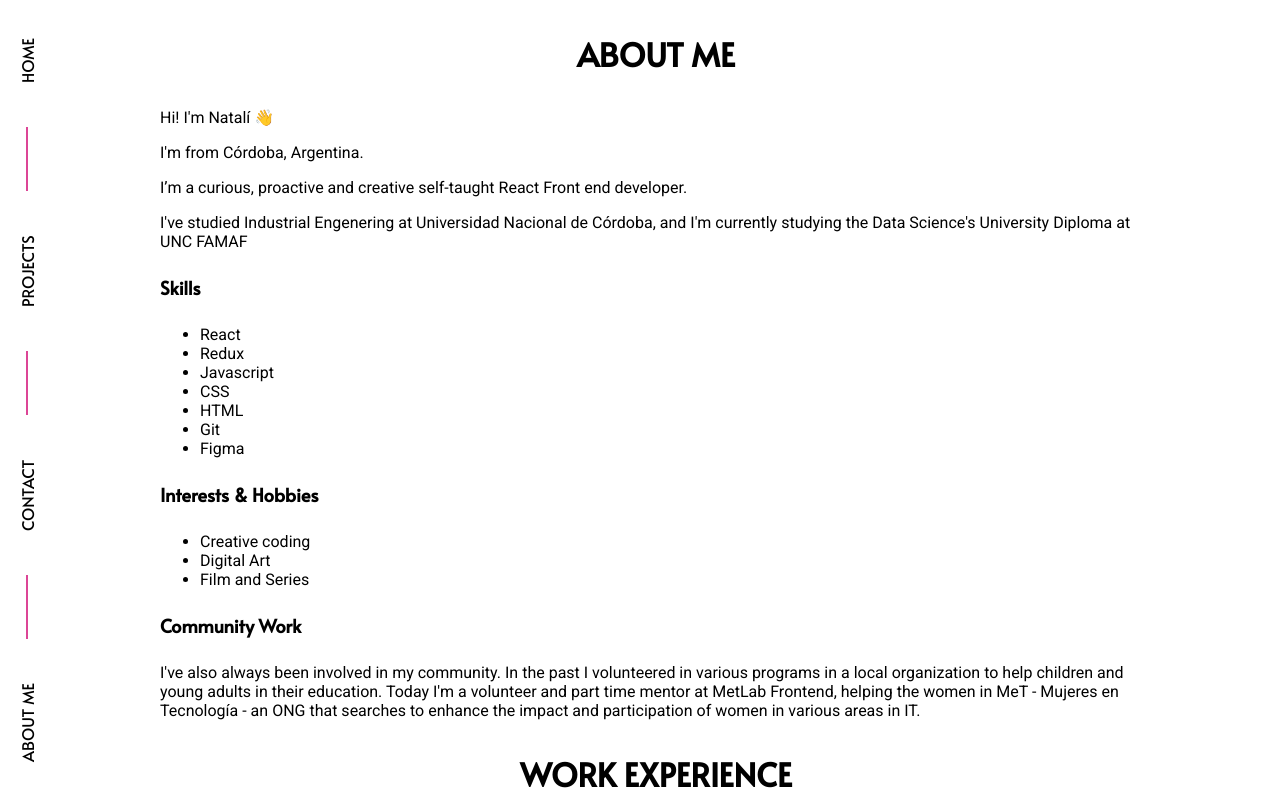
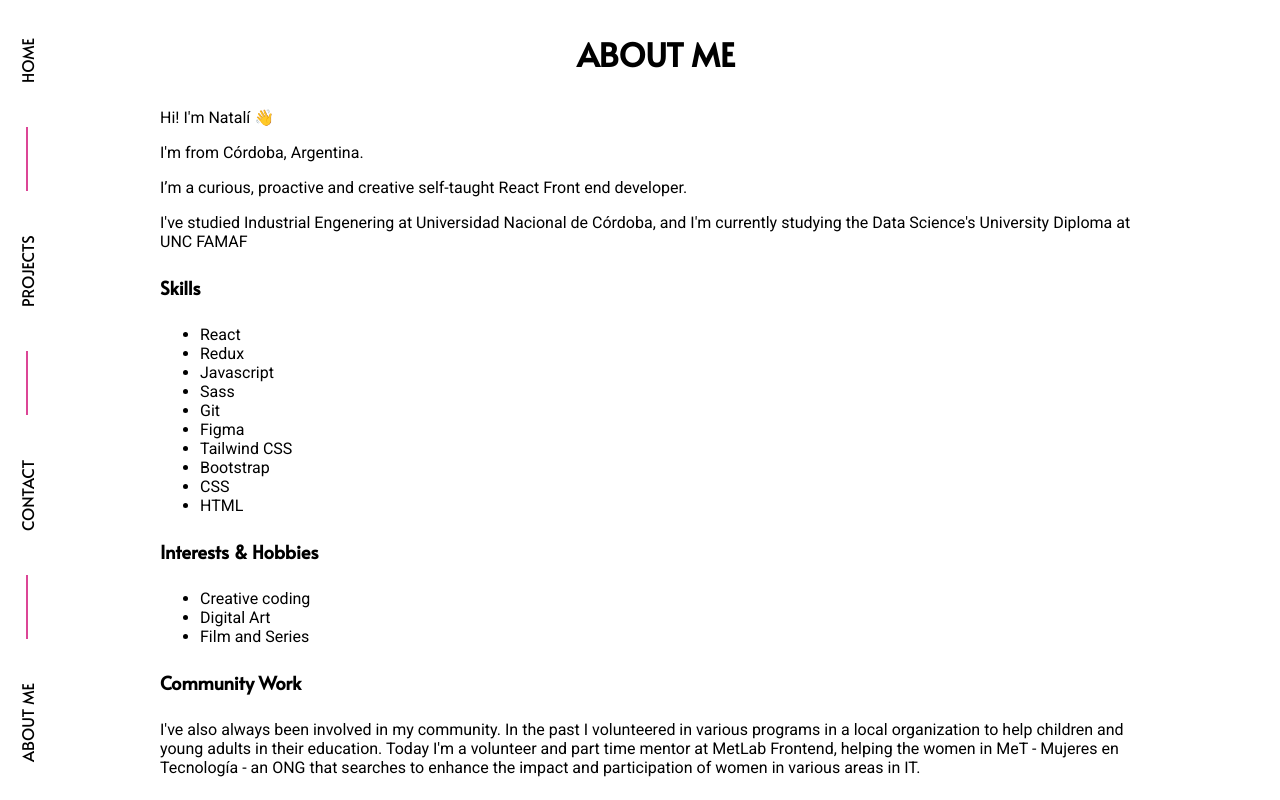
Before and after one commit to Natali-PP/portfolio-next, a Next.js app: page /about in a window 1280 px wide. Shown: the top 800 px of the page. Built offline with nearby package versions, Linux system fonts and the light colour scheme; a web font is replaced by a local one.

Commit message:
Agregadas mas skills

```diff
--- a/pages/about.js
+++ b/pages/about.js
@@ -89,10 +89,13 @@ const AboutMe = () => {
             <li>React</li>
             <li>Redux</li>
             <li>Javascript</li>
+            <li>Sass</li>
+            <li>Git</li>
+            <li>Figma</li>
+            <li>Tailwind CSS</li>
+            <li>Bootstrap</li>
             <li>CSS</li>
             <li>HTML</li>
-            <li>Git</li>
-            <li>Figma</li>
           </ul>
           <AlataText><h4>Interests & Hobbies</h4></AlataText>
           <ul>
```
